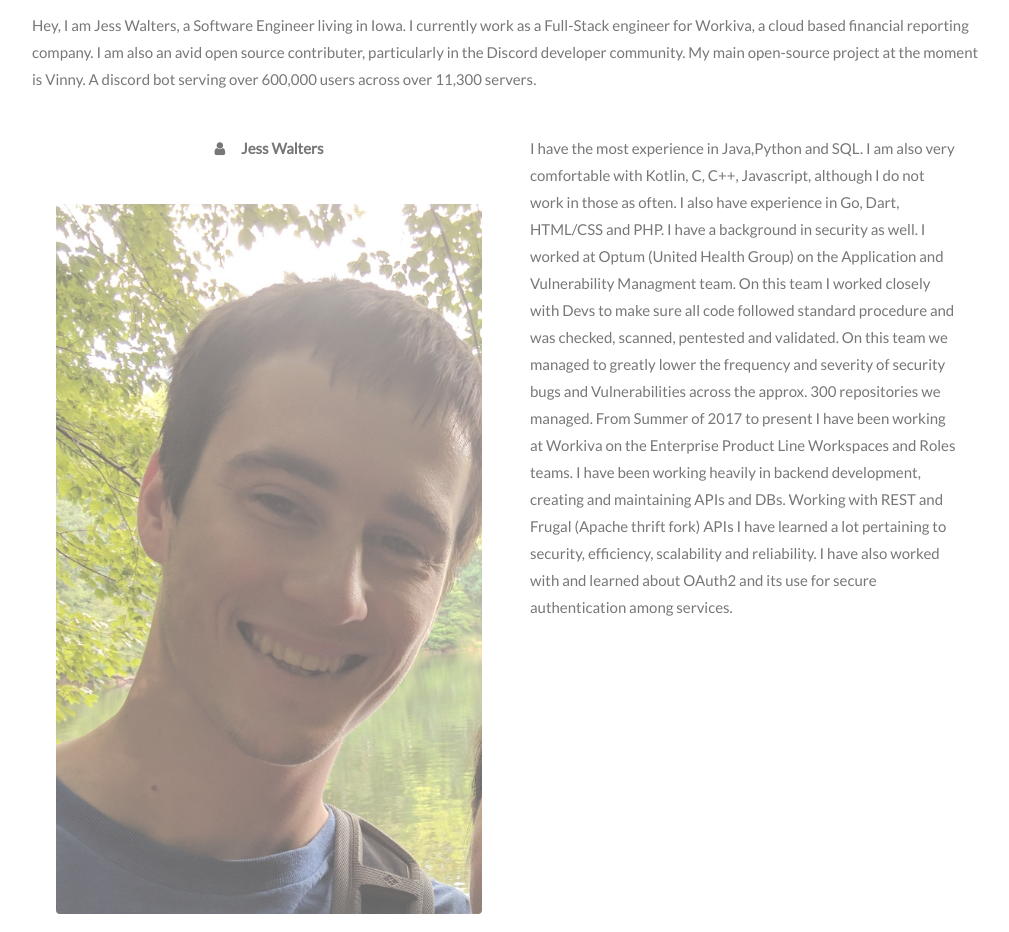
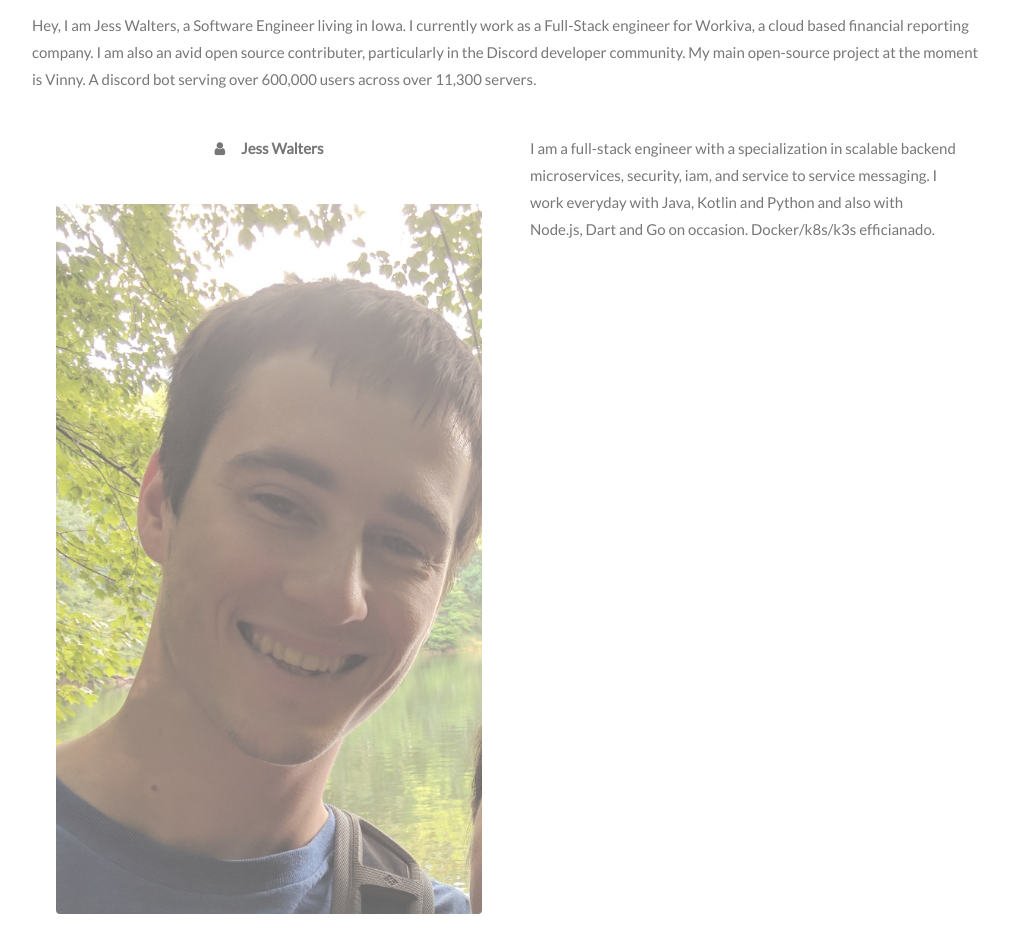
Before and after one commit to JessWalters/JessWalters.github.io, a plain HTML site: page index.html in a window 1280 px wide. Shown: the part 920-1852 px from the top of the page, without its empty margins (134-1143 px from the left). Drawn offline with nearby package versions, Linux system fonts and the light colour scheme.

Commit message:
Update index.html

```diff
--- a/index.html
+++ b/index.html
@@ -94,12 +94,8 @@ I am also an avid open source contributer, particularly in the Discord developer
 
 		<!-- Hide this text on small devices -->
 		<div class="w3-col m6 w3-hide-small w3-padding-large">
-		  <p>I have the most experience in Java,Python and SQL. I am also very comfortable with Kotlin, C, C++, Javascript, although I do not work in those as often.
-				I also have experience in Go, Dart, HTML/CSS and PHP. I have a background in security as well. I worked at Optum (United Health Group) on the Application and Vulnerability Managment team.
-				On this team I worked closely with Devs to make sure all code followed standard procedure and was checked, scanned, pentested and validated. On this team we managed to greatly lower the
-				frequency and severity of security bugs and Vulnerabilities across the approx. 300 repositories we managed. From Summer of 2017 to present I have been working at Workiva on the Enterprise Product Line
-				Workspaces and Roles teams. I have been working heavily in backend development, creating and maintaining APIs and DBs. Working with REST and Frugal (Apache thrift fork) APIs I have learned a lot
-				pertaining to security, efficiency, scalability and reliability. I have also worked with and learned about OAuth2 and its use for secure authentication among services.
+		  <p> I am a full-stack engineer with a specialization in scalable backend microservices, security, iam, and service to service messaging. I work everyday with
+			  Java, Kotlin and Python and also with Node.js, Dart and Go on occasion. Docker/k8s/k3s efficianado.
 			</p>
 		</div>
 	  </div>
```
